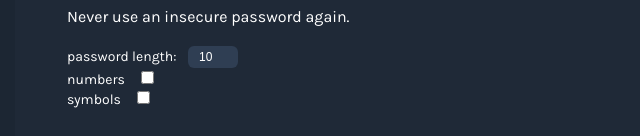
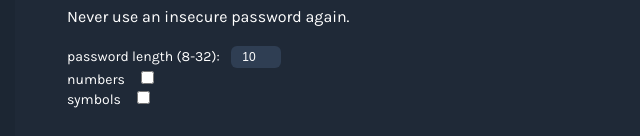
Before and after one commit to alebiary/scrimba-random-password-generator, a website built with Vite: page index.html in a window 1280 px wide. Shown: the part 218-354 px from the top of the page, without its empty margins (298-938 px from the left). Built offline with nearby package versions, Linux system fonts and the light colour scheme.

Commit message:
Update password length label for clarity

```diff
--- a/index.html
+++ b/index.html
@@ -15,7 +15,7 @@
         <p>Never use an insecure password again.</p>
         <!-- options -->
         <div>
-            <label for="password-lenght">password length:</label>
+            <label for="password-lenght">password length (8-32):</label>
             <input type="number" name="password-length" id="password-length" value="8"/>
         </div>
         <div>
```
